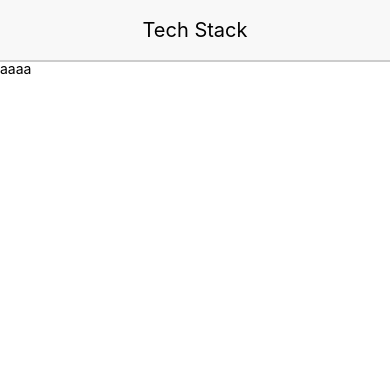
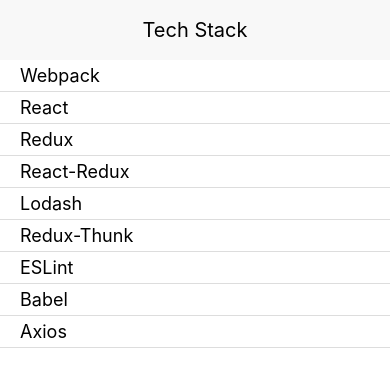
Before and after one commit to KarineValenca/Tech-Stack, a React Native app: screen / in a window 390 px wide. Shown: the top 376 px of the page. Built offline with nearby package versions, Linux system fonts and the light colour scheme.

Commit message:
backing to context, fix some stuff

```diff
--- a/App.js
+++ b/App.js
@@ -2,13 +2,16 @@ import React from 'react'
 import { View, Text } from 'react-native'
 import { Header } from './src/components/common'
 import LibraryList from './src/components/LibraryList'
+import { Provider as LibraryProvider } from './src/context/LibraryContext'
 
 const App = () => {
     return (
-      <View>
+      <LibraryProvider>
+      <View style={{ flex: 1 }}>
         <Header headerText="Tech Stack"/>
         <LibraryList/>
       </View>
+      </LibraryProvider>
     )
 }
 
--- a/src/components/LibraryList.js
+++ b/src/components/LibraryList.js
@@ -1,15 +1,29 @@
-import React from 'react'
-import { Text } from 'react-native'
-//import { Context } from '../context/LibraryContext'
-import useResults from '../hooks/useResults'
+import React, { useContext, useEffect } from 'react'
+import { FlatList, Text, View } from 'react-native'
+import ListItem from './ListItem'
+import { Context } from '../context/LibraryContext'
 
 const LibraryList = () => {
-    const [listLibraries, results] = useResults()
-    console.log(results)
+    const { state, loadData } = useContext(Context)
+
+    useEffect(() => {
+        loadData()
+
+    }, [])
+
+    const renderLibrary = (library) => {
+        return <ListItem library={library}/>
+    }
 
     return (
-        <Text>aaaa</Text>
+        <FlatList
+            data={state.libraryList}
+            keyExtractor={(result) => result.id.toString()}
+            renderItem={({ item }) => renderLibrary(item)}
+        />
+
     )
+
 }
 
 export default LibraryList
--- /dev/null
+++ b/src/components/ListItem.js
@@ -0,0 +1,21 @@
+import React from 'react'
+import { Text,StyleSheet } from 'react-native'
+import { CardSection } from './common'
+import detailResult from '../hooks/detailResult'
+
+const ListItem = ({ library }) => {
+
+    return (
+        <CardSection>
+            <Text style={styles.titleStyle}>{library.title}</Text>
+        </CardSection>
+    )
+}
+
+const styles = StyleSheet.create({
+    titleStyle: {
+        fontSize: 18,
+        paddingLeft: 15
+    }
+})
+export default ListItem
--- /dev/null
+++ b/src/context/LibraryContext.js
@@ -0,0 +1,21 @@
+import createDataContext from './createDataContext'
+import data from './LibraryList.json'
+
+const libraryReducer = (state, action) => {
+    switch(action.type) {
+        case 'list_libraries':
+            return {...state, libraryList: action.payload}
+        case 'default':
+            return state
+    }
+}
+
+const loadData = (dispatch) => () => {
+    dispatch({ type: 'list_libraries', payload: data})
+}
+
+export const { Provider, Context } = createDataContext(
+    libraryReducer,
+    { loadData },
+    { libraryList: [] }
+)
--- /dev/null
+++ b/src/context/LibraryList.json
@@ -0,0 +1,38 @@
+[
+    {"id": 0,
+    "title": "Webpack",
+    "description": "Webpack is a module bundler. It packs CommonJs/AMD modules i. e. for the browser. Allows to split your codebase into multiple bundles, which can be loaded on demand."
+    },
+    {"id": 1,
+    "title": "React",
+    "description": "React makes it painless to create interactive UIs. Design simple views for each state in your application, and React will efficiently update and render just the right components when your data changes."
+    },
+    {"id": 2,
+    "title": "Redux",
+    "description": "Redux is a predictable state container for JavaScript apps. It helps you write applications that behave consistently, run in different environments (client, server, and native), and are easy to test."
+    },
+    {"id": 3,
+    "title": "React-Redux",
+    "description": "React-Redux is the official set of bindings between the React and Redux libraries. With this library you can keep your views and data in sync."
+    },
+    {"id": 4,
+    "title": "Lodash",
+    "description": "A modern JavaScript utility library delivering modularity, performance, & extras. Lodash is released under the MIT license & supports modern environments."
+    },
+    {"id": 5,
+    "title": "Redux-Thunk",
+    "description": "Redux Thunk middleware allows you to write action creators that return a function instead of an action. The thunk can be used to delay the dispatch of an action, or to dispatch only if a certain condition is met."
+    },
+    {"id": 6,
+    "title": "ESLint",
+    "description": "ESLint is an open source JavaScript linting utility originally created by Nicholas C. Zakas in June 2013. Code linting is a type of static analysis that is frequently used to find problematic patterns or code that doesn't adhere to certain style guidelines."
+    },
+    {"id": 7,
+    "title": "Babel",
+    "description": "Babel has support for the latest version of JavaScript through syntax transformers. These plugins allow you to use new syntax, right now without waiting for browser support."
+    },
+    {"id": 8,
+    "title": "Axios",
+    "description": "Promise based HTTP client for the browser and node.js. With Axios, you can make XMLHttpRequests from the browser or Node with the full Promise Api."
+    }
+    ]
--- /dev/null
+++ b/src/context/createDataContext.js
@@ -0,0 +1,22 @@
+import React, { useReducer } from 'react'
+
+export default (reducer, actions, defaultValue) => {
+    const Context = React.createContext()
+
+    const Provider = ({ children }) => {
+        const [state, dispatch] = useReducer(reducer, defaultValue)
+
+        const boundActions = {}
+        for (let key in actions) {
+            boundActions[key] = actions[key](dispatch)
+        }
+
+        return(
+            <Context.Provider value={{ state, ...boundActions}}>
+                {children}
+            </Context.Provider>
+        )
+    }
+
+    return { Context, Provider }
+}
--- /dev/null
+++ b/src/hooks/detailResult.js
@@ -0,0 +1,6 @@
+import { useEffect, useState } from 'react'
+import data from './LibraryList.json'
+
+export default() => {
+    return null
+}
```
